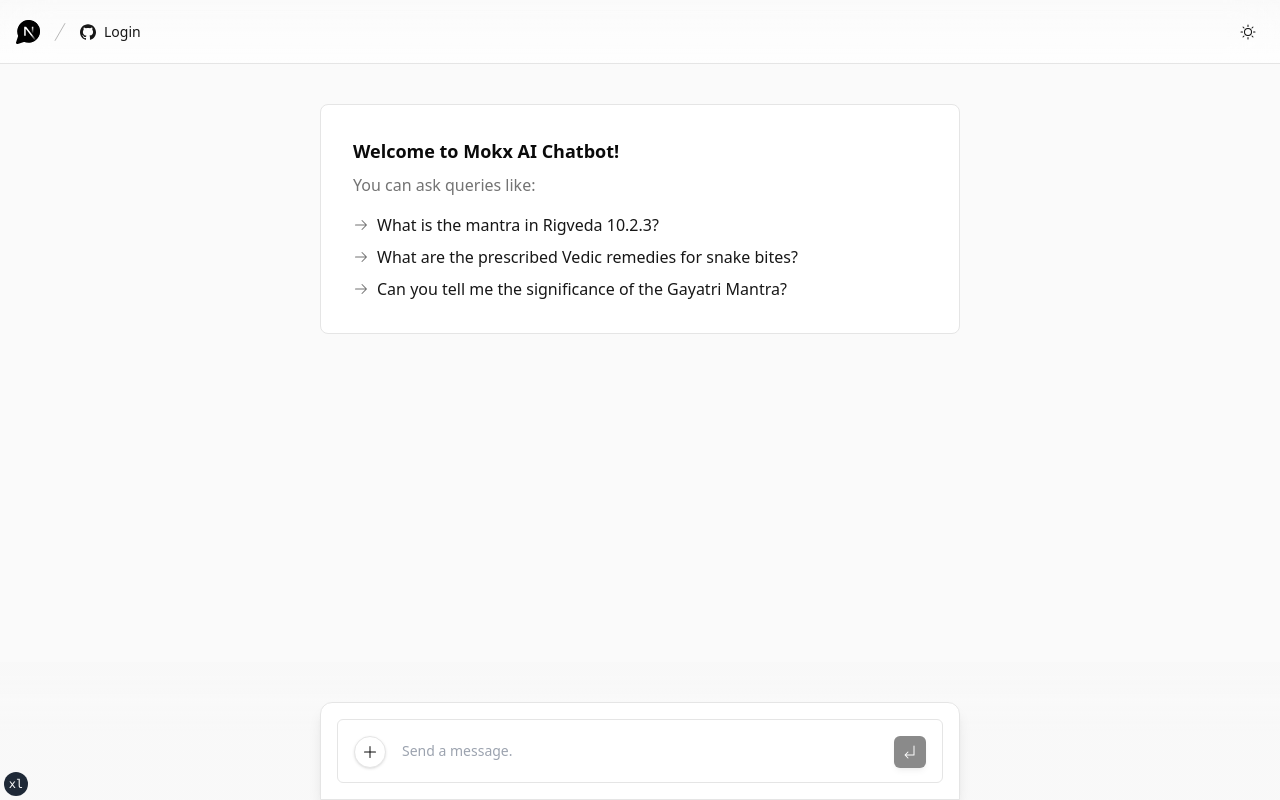
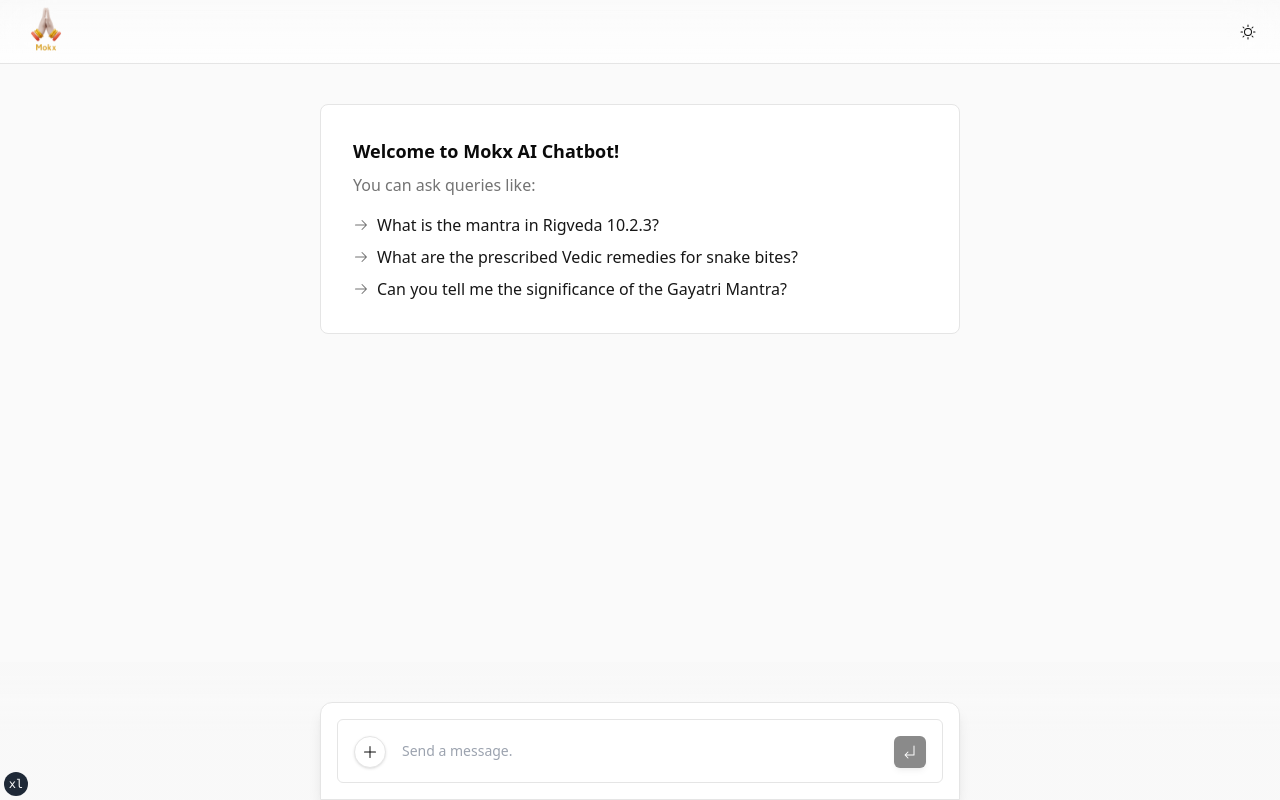
Before and after one commit to Veer0x1/mokx-chat-bot, a Next.js app: page / in a window 1280 px wide. Built offline with nearby package versions, Linux system fonts and the light colour scheme; no server answers.

Commit message:
mokx logo in header

```diff
--- a/components/header.tsx
+++ b/components/header.tsx
@@ -1,5 +1,6 @@
 import * as React from 'react'
 import Link from 'next/link'
+import Image from 'next/image'
 
 import { auth } from '@/auth'
 import { clearChats } from '@/app/actions'
@@ -11,6 +12,7 @@
 import { ClearHistory } from '@/components/clear-history'
 import { UserMenu } from '@/components/user-menu'
 import { LoginButton } from '@/components/login-button'
+import logo from '@/public/MOkx logo 2.png'
 
 export async function Header() {
   const session = await auth()
@@ -30,22 +32,26 @@
           </Sidebar>
         ) : (
           <Link href="/" target="_blank" rel="nofollow">
-            <IconNextChat className="mr-2 h-6 w-6 dark:hidden" inverted />
-            <IconNextChat className="mr-2 hidden h-6 w-6 dark:block" />
+            {/*<IconNextChat className="mr-2 h-6 w-6 dark:hidden" inverted />*/}
+            {/*<IconNextChat className="mr-2 hidden h-6 w-6 dark:block" />*/}
+            <Image src={logo} alt="MOkx logo" width={60} height={60} />
           </Link>
         )}
         <div className="flex items-center">
-          <IconSeparator className="h-6 w-6 text-muted-foreground/50" />
-          {session?.user ? (
-            <UserMenu user={session.user} />
-          ) : (
-            <LoginButton
-              variant="link"
-              showGithubIcon={true}
-              text="Login"
-              className="-ml-2"
-            />
-          )}
+          {/*<IconSeparator className="h-6 w-6 text-muted-foreground/50" />*/}
+          {
+            session?.user ? (
+              <UserMenu user={session.user} />
+            ) : // (
+            // <LoginButton
+            //   variant="link"
+            //   showGithubIcon={true}
+            //   text="Login"
+            //   className="-ml-2"
+            // />
+            null
+            // )
+          }
         </div>
       </div>
       <div className="flex items-center justify-end space-x-2">
```
Also changed, not shown: public/MOkx logo 2.png (added).
